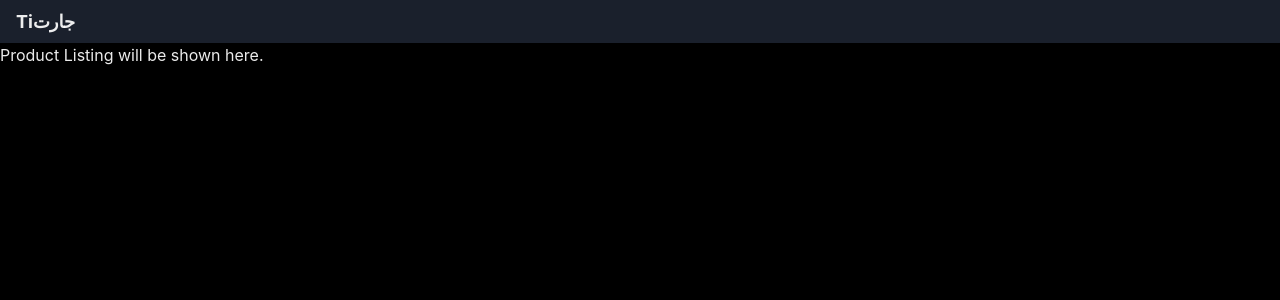
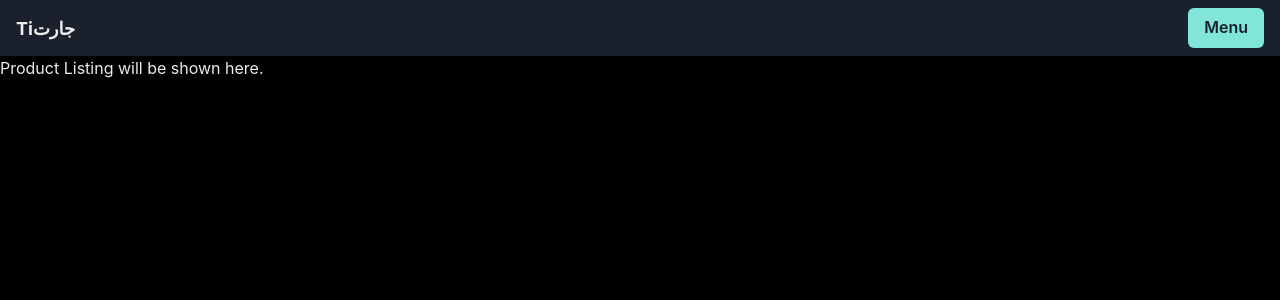
Before and after one commit to Koolmool/www.Tijaratkwt1.com, a React (Vite) app: page /products in a window 1280 px wide. Shown: the top 300 px of the page. Built offline with nearby package versions, Linux system fonts and the light colour scheme.

Commit message:
gpt can add a menu on right side which can be open by sliding to write
Implemented a new `SideMenu` component using Chakra UI's Drawer components to create a sliding right-side menu. This component is then integrated into the `TopBar` component with a button to trigger the menu.

```diff
--- /dev/null
+++ b/src/components/SideMenu.jsx
@@ -0,0 +1,24 @@
+import React from "react";
+import { Drawer, DrawerBody, DrawerHeader, DrawerOverlay, DrawerContent, DrawerCloseButton, Button, useDisclosure } from "@chakra-ui/react";
+
+const SideMenu = () => {
+  const { isOpen, onOpen, onClose } = useDisclosure();
+
+  return (
+    <>
+      <Button colorScheme="teal" onClick={onOpen}>
+        Menu
+      </Button>
+      <Drawer isOpen={isOpen} placement="right" onClose={onClose}>
+        <DrawerOverlay />
+        <DrawerContent>
+          <DrawerCloseButton />
+          <DrawerHeader>Menu</DrawerHeader>
+          <DrawerBody>{/* Menu items will go here */}</DrawerBody>
+        </DrawerContent>
+      </Drawer>
+    </>
+  );
+};
+
+export default SideMenu;
--- a/src/components/TopBar.jsx
+++ b/src/components/TopBar.jsx
@@ -1,5 +1,6 @@
 import React from "react";
 import { Box, Flex, Text, useColorMode } from "@chakra-ui/react";
+import SideMenu from "./SideMenu";
 
 const TopBar = () => {
   const { colorMode } = useColorMode();
@@ -9,7 +10,7 @@ const TopBar = () => {
         <Text fontSize="lg" fontWeight="bold">
           Tiجارت
         </Text>
-        {/* Additional content can be added here */}
+        <SideMenu />
       </Flex>
     </Box>
   );
```
